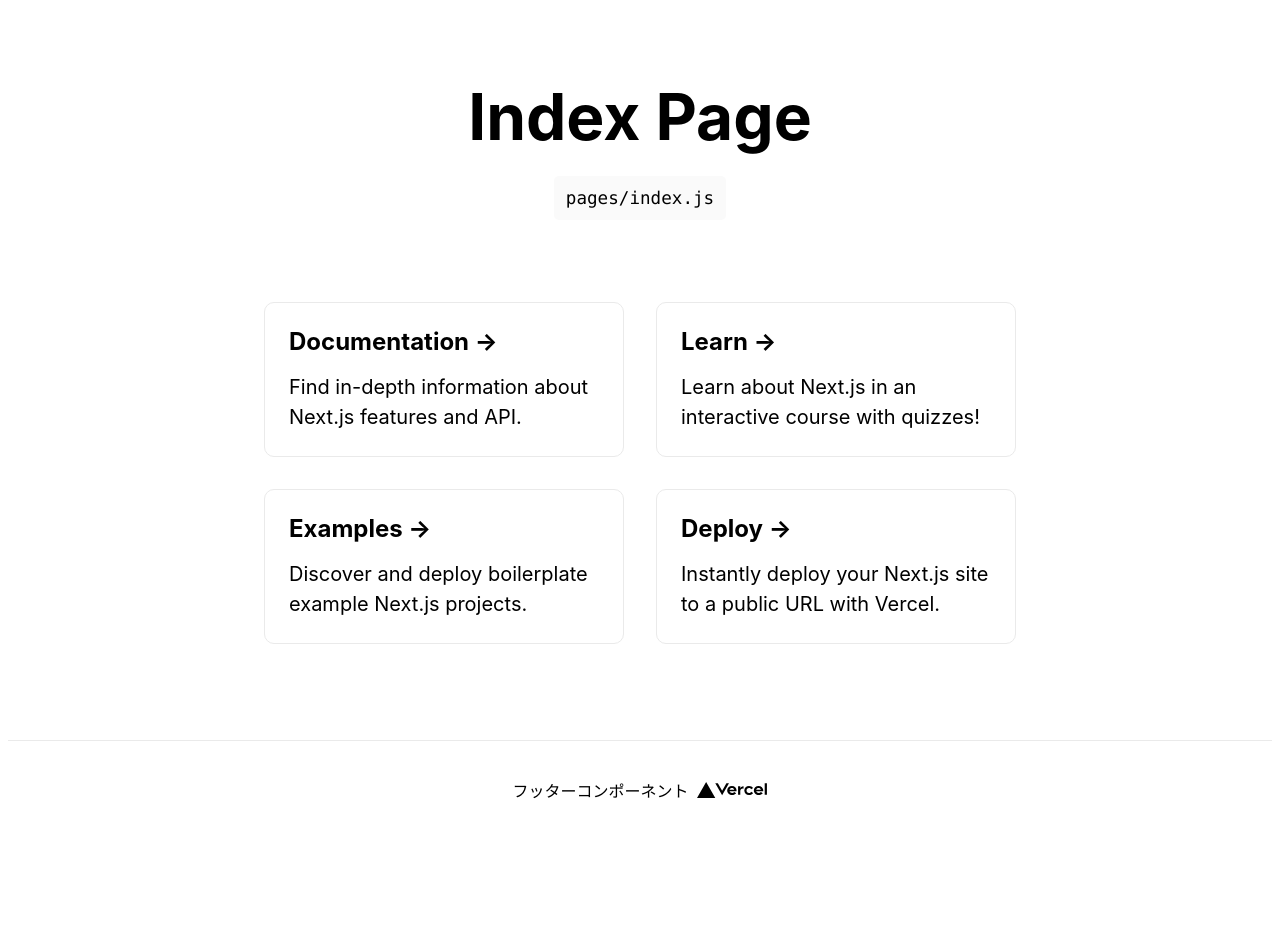
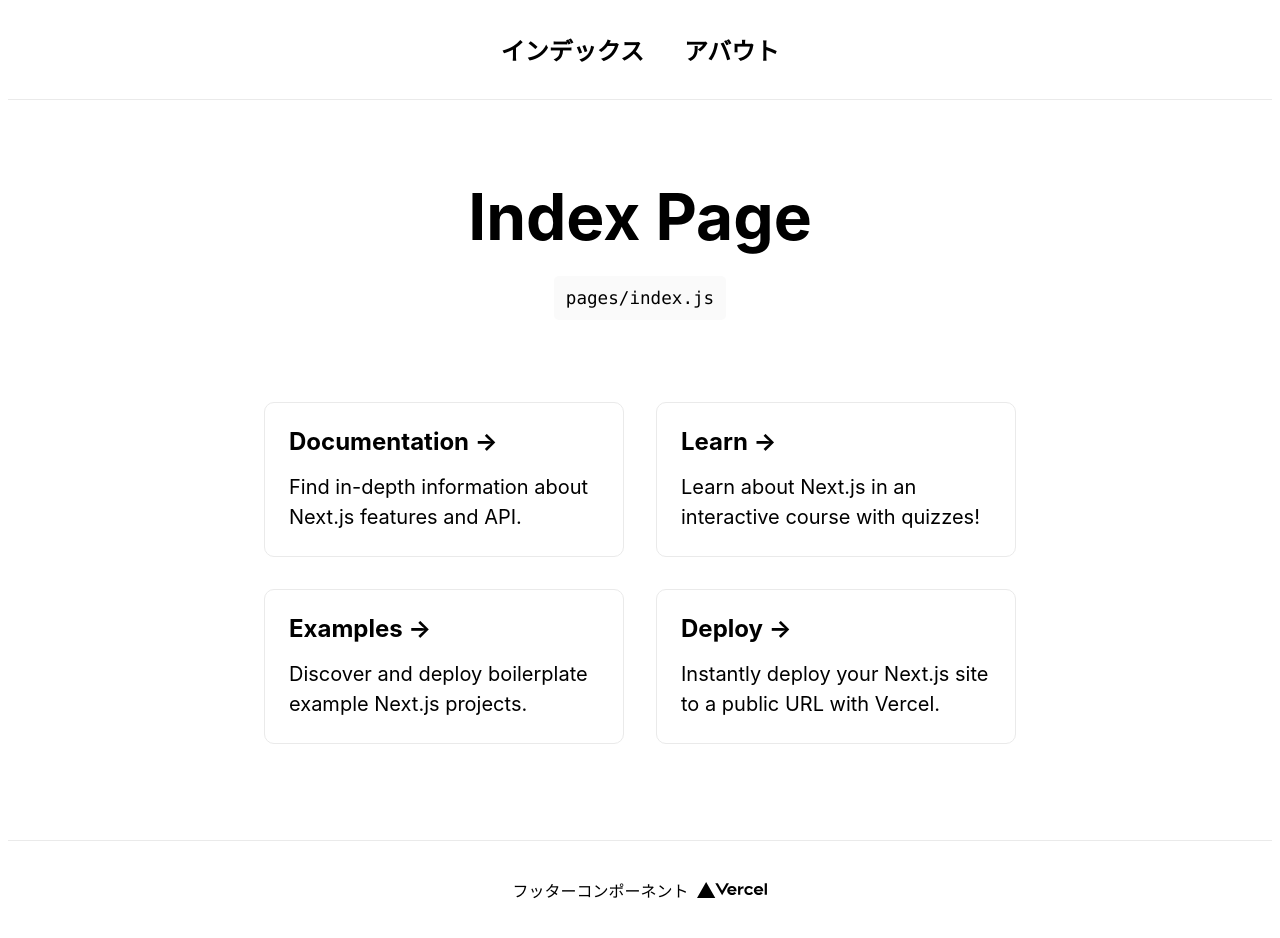
Before and after one commit to TomoyukiMatsuda/Nextjs_practice, a Next.js app: page / in a window 1280 px wide. Before the commit the page ends 840 px from the top, so only its background shows below. Built offline with nearby package versions, Linux system fonts and the light colour scheme.

Commit message:
aタグをリンクコンポーネントに修正

```diff
--- /dev/null
+++ b/components/Header.js
@@ -0,0 +1,15 @@
+import Link from 'next/link';
+import classes from './Header.module.css';
+
+export function Header() {
+  return (
+      <header className={classes.header}>
+        <Link href="/">
+          <a className={classes.anchor}>インデックス</a>
+        </Link>
+        <Link href="/about">
+          <a className={classes.anchor}>アバウト</a>
+        </Link>
+      </header>
+  )
+}
--- /dev/null
+++ b/components/Header.module.css
@@ -0,0 +1,21 @@
+.header {
+  width: 100%;
+  height: 100px;
+  border-bottom: 1px solid #eaeaea;
+  display: flex;
+  justify-content: center;
+  align-items: center;
+}
+.anchor {
+  display: inline-block;
+  padding: 8px 20px;
+  font-size: 1.5rem;
+  font-weight: bold;
+}
+
+.anchor:hover,
+.anchor:focus,
+.anchor:active {
+  color: #0070f3;
+  cursor: pointer;
+}
--- a/pages/about.js
+++ b/pages/about.js
@@ -1,5 +1,6 @@
 import Head from 'next/head'
 import { Footer } from '../components/Footer'
+import { Header } from '../components/Header'
 import { Main } from '../components/Main'
 import styles from '../styles/Home.module.css'
 
@@ -10,6 +11,7 @@
         <title>Next App！</title>
         <link rel="icon" href="/favicon.ico" />
       </Head>
+      <Header />
       <Main root="about" />
       <Footer />
     </div>
--- a/pages/index.js
+++ b/pages/index.js
@@ -1,5 +1,6 @@
 import Head from 'next/head'
 import { Footer } from '../components/Footer'
+import { Header } from '../components/Header'
 import { Main } from '../components/Main'
 import styles from '../styles/Home.module.css'
 
@@ -10,6 +11,7 @@
         <title>Next App！</title>
         <link rel="icon" href="/favicon.ico" />
       </Head>
+      <Header />
       <Main root="index" />
       <Footer />
     </div>
```
